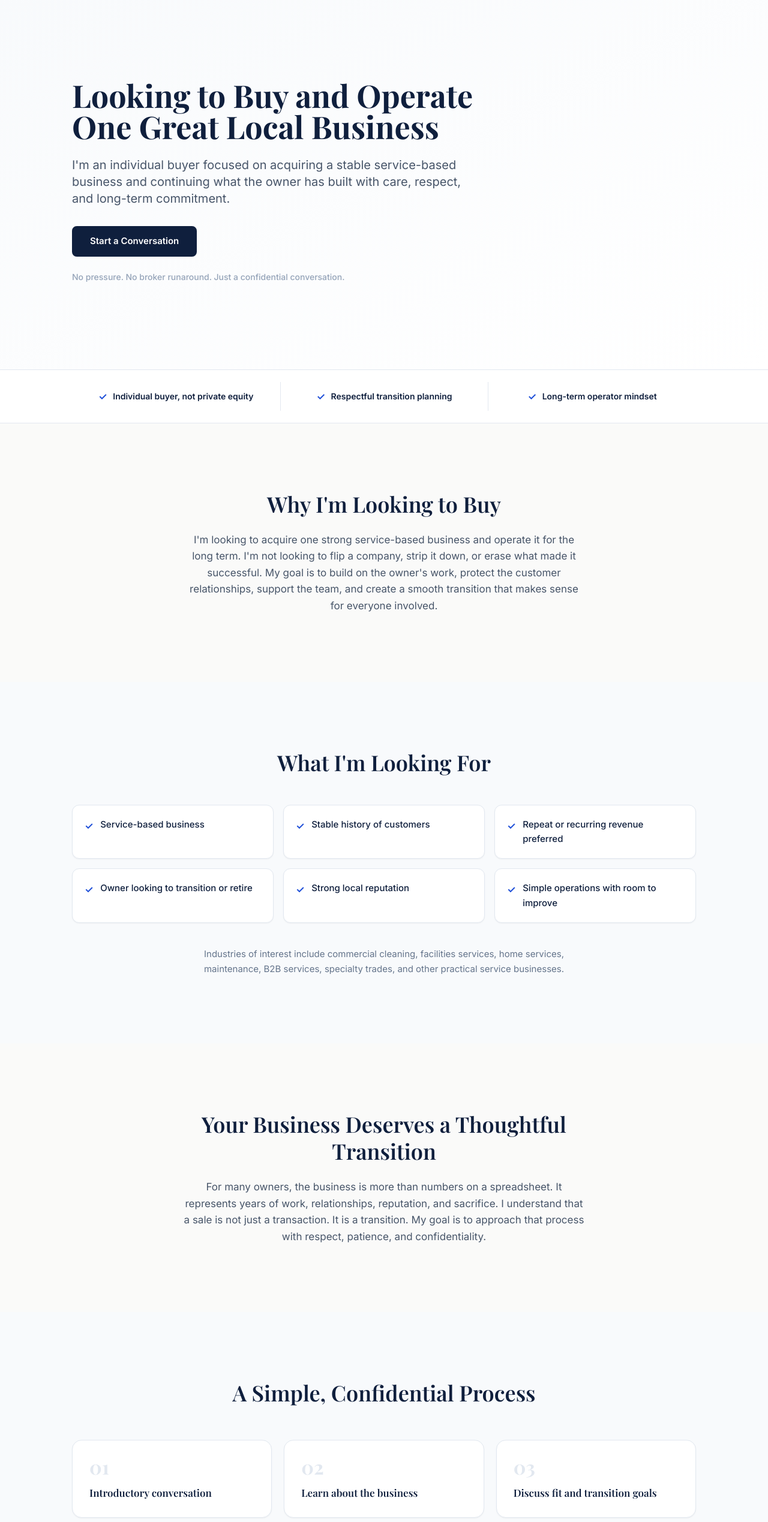
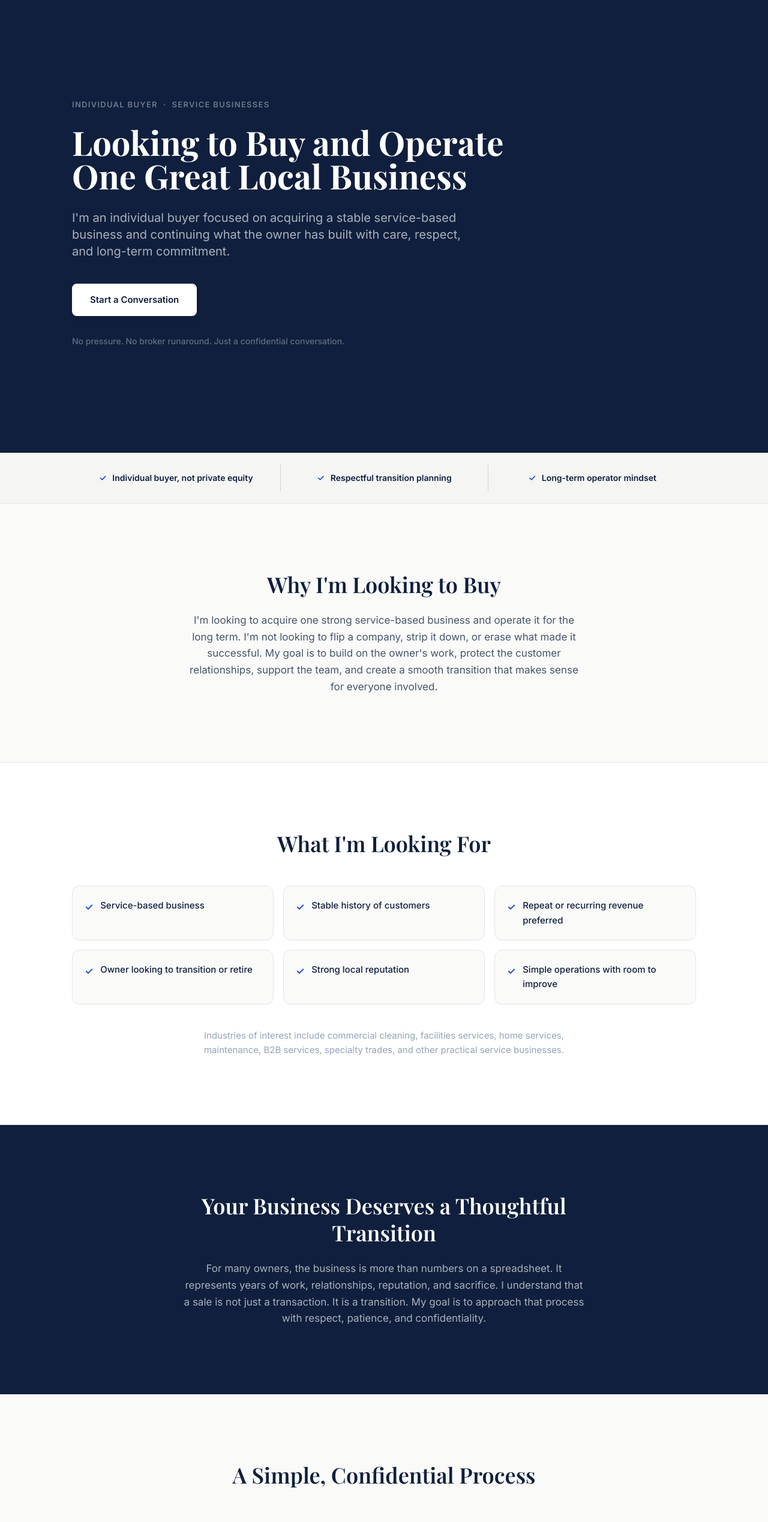
Before and after one commit to TheRhehan/business-buyer-website, a Next.js app: page / in a window 1280 px wide. Shown: the part 80-2618 px from the top of the page at 60% size. Built offline with nearby package versions, Linux system fonts and the light colour scheme; a web font is replaced by a local one.

Commit message:
Refactor Home component styles and colors
Updated styles and colors for various sections in the Home component to enhance visual consistency and readability.

```diff
--- a/app/page.js
+++ b/app/page.js
@@ -27,51 +27,54 @@ const trustItems = [
 export default function Home() {
   return (
     <>
-      {/* HERO */}
+      {/* HERO — dark navy */}
       <section
-        className="bg-gradient-to-br from-slate-50 to-white border-b border-slate-200 py-24 lg:py-36"
+        className="bg-navy py-28 lg:py-44"
         aria-labelledby="hero-heading"
       >
         <div className="max-w-content mx-auto px-6 lg:px-10">
           <div className="max-w-3xl">
+            <p className="text-[0.8125rem] font-semibold tracking-[0.1em] uppercase text-white/40 mb-6">
+              Individual Buyer &nbsp;·&nbsp; Service Businesses
+            </p>
             <h1
               id="hero-heading"
-              className="font-serif text-4xl md:text-5xl lg:text-[3.25rem] font-bold text-navy leading-[1.15] mb-6"
+              className="font-serif text-4xl md:text-5xl lg:text-[3.5rem] font-bold text-white leading-[1.12] mb-7"
             >
               Looking to Buy and Operate One Great Local Business
             </h1>
-            <p className="text-lg lg:text-xl text-slate-600 mb-8 max-w-2xl leading-relaxed">
+            <p className="text-lg lg:text-xl text-white/65 mb-10 max-w-2xl leading-relaxed">
               I&apos;m an individual buyer focused on acquiring a stable service-based business
               and continuing what the owner has built with care, respect, and long-term commitment.
             </p>
-            <div className="flex flex-wrap gap-3.5 mb-6">
+            <div className="flex flex-wrap gap-4 mb-8">
               <a
                 href="/#contact"
-                className="inline-flex items-center justify-center px-7 py-3 bg-navy text-white font-semibold rounded-lg hover:bg-navy-mid hover:shadow-lg transition-all border-2 border-navy text-[0.9375rem]"
+                className="inline-flex items-center justify-center px-7 py-3.5 bg-white text-navy font-semibold rounded-lg hover:bg-stone-100 transition-all border-2 border-white text-[0.9375rem] shadow-md"
               >
                 Start a Conversation
               </a>
             </div>
-            <p className="text-sm text-slate-400 font-medium">
+            <p className="text-sm text-white/35 font-medium">
               No pressure. No broker runaround. Just a confidential conversation.
             </p>
           </div>
         </div>
       </section>
 
-      {/* TRUST STRIP */}
+      {/* TRUST STRIP — warm stone */}
       <section
-        className="bg-white border-b border-slate-200 py-5"
+        className="bg-stone-100 border-b border-stone-200 py-5"
         aria-label="Trust indicators"
       >
         <div className="max-w-content mx-auto px-6 lg:px-10">
-          <div className="grid grid-cols-1 md:grid-cols-3 divide-y md:divide-y-0 md:divide-x divide-slate-200">
+          <div className="grid grid-cols-1 md:grid-cols-3 divide-y md:divide-y-0 md:divide-x divide-stone-300">
             {trustItems.map((item) => (
               <div
                 key={item}
                 className="flex items-center justify-center gap-2.5 py-4 md:py-3 md:px-8 text-center"
               >
-                <span className="text-blue-700 font-bold text-base shrink-0" aria-hidden="true">
+                <span className="text-blue-700 font-bold text-sm shrink-0" aria-hidden="true">
                   ✓
                 </span>
                 <span className="text-sm font-semibold text-navy">{item}</span>
@@ -81,10 +84,10 @@ export default function Home() {
         </div>
       </section>
 
-      {/* ABOUT */}
+      {/* ABOUT — light stone */}
       <section
         id="about"
-        className="py-24 lg:py-28"
+        className="bg-stone-50 py-24 lg:py-28"
         aria-labelledby="about-heading"
       >
         <div className="max-w-content mx-auto px-6 lg:px-10">
@@ -106,10 +109,10 @@ export default function Home() {
         </div>
       </section>
 
-      {/* CRITERIA */}
+      {/* CRITERIA — white */}
       <section
         id="criteria"
-        className="bg-slate-50 py-24 lg:py-28"
+        className="bg-white border-y border-stone-200 py-24 lg:py-28"
         aria-labelledby="criteria-heading"
       >
         <div className="max-w-content mx-auto px-6 lg:px-10">
@@ -125,7 +128,7 @@ export default function Home() {
             {criteriaItems.map((item) => (
               <div
                 key={item}
-                className="flex items-start gap-3 bg-white border border-slate-200 rounded-xl p-5 shadow-sm"
+                className="flex items-start gap-3 bg-stone-50 border border-stone-200 rounded-xl p-5"
               >
                 <span className="text-blue-700 font-bold shrink-0 mt-0.5" aria-hidden="true">
                   ✓
@@ -136,27 +139,27 @@ export default function Home() {
               </div>
             ))}
           </div>
-          <p className="text-[0.9375rem] text-slate-500 text-center max-w-2xl mx-auto leading-relaxed">
+          <p className="text-[0.9375rem] text-slate-400 text-center max-w-2xl mx-auto leading-relaxed">
             Industries of interest include commercial cleaning, facilities services, home services,
             maintenance, B2B services, specialty trades, and other practical service businesses.
           </p>
         </div>
       </section>
 
-      {/* OWNER LEGACY */}
+      {/* OWNER LEGACY — dark navy */}
       <section
-        className="py-24 lg:py-28"
+        className="bg-navy py-24 lg:py-28"
         aria-labelledby="legacy-heading"
       >
         <div className="max-w-content mx-auto px-6 lg:px-10">
           <div className="max-w-2xl mx-auto text-center">
             <h2
               id="legacy-heading"
-              className="font-serif text-3xl lg:text-[2.25rem] font-semibold text-navy leading-tight mb-6"
+              className="font-serif text-3xl lg:text-[2.25rem] font-semibold text-white leading-tight mb-6"
             >
               Your Business Deserves a Thoughtful Transition
             </h2>
-            <p className="text-[1.0625rem] text-slate-600 leading-relaxed">
+            <p className="text-[1.0625rem] text-white/65 leading-relaxed">
               For many owners, the business is more than numbers on a spreadsheet. It represents
               years of work, relationships, reputation, and sacrifice. I understand that a sale is
               not just a transaction. It is a transition. My goal is to approach that process with
@@ -166,10 +169,10 @@ export default function Home() {
         </div>
       </section>
 
-      {/* PROCESS */}
+      {/* PROCESS — stone */}
       <section
         id="process"
-        className="bg-slate-50 py-24 lg:py-28"
+        className="bg-stone-50 py-24 lg:py-28"
         aria-labelledby="process-heading"
       >
         <div className="max-w-content mx-auto px-6 lg:px-10">
@@ -185,9 +188,9 @@ export default function Home() {
             {processSteps.map((step) => (
               <li
                 key={step.num}
-                className="bg-white border border-slate-200 rounded-2xl p-7 shadow-sm list-none"
+                className="bg-white border border-stone-200 rounded-2xl p-7 shadow-sm list-none"
               >
-                <div className="font-serif text-[2rem] font-bold text-slate-200 leading-none mb-4">
+                <div className="font-serif text-[2rem] font-bold text-stone-200 leading-none mb-4">
                   {step.num}
                 </div>
                 <h3 className="font-serif text-[1.0625rem] font-semibold text-navy leading-snug">
@@ -199,10 +202,10 @@ export default function Home() {
         </div>
       </section>
 
-      {/* CONTACT */}
+      {/* CONTACT — white */}
       <section
         id="contact"
-        className="py-24 lg:py-28"
+        className="bg-white border-t border-stone-200 py-24 lg:py-28"
         aria-labelledby="contact-heading"
       >
         <div className="max-w-content mx-auto px-6 lg:px-10">
@@ -230,7 +233,7 @@ export default function Home() {
                 </a>
               </div>
             </div>
-            <div className="bg-slate-50 border border-slate-200 rounded-2xl p-8 shadow-sm">
+            <div className="bg-stone-50 border border-stone-200 rounded-2xl p-8 shadow-sm">
               <ContactForm />
             </div>
           </div>
```
